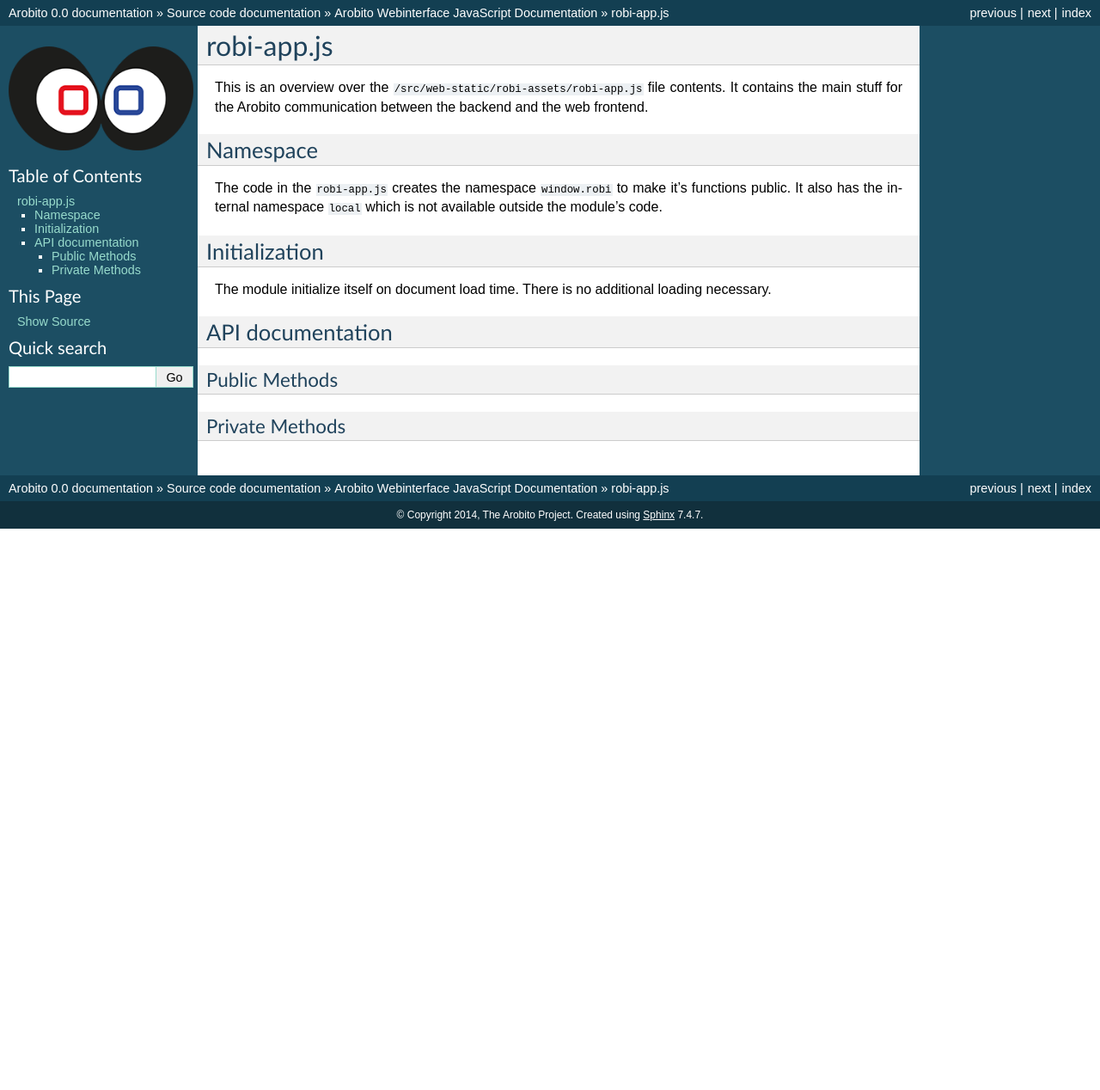
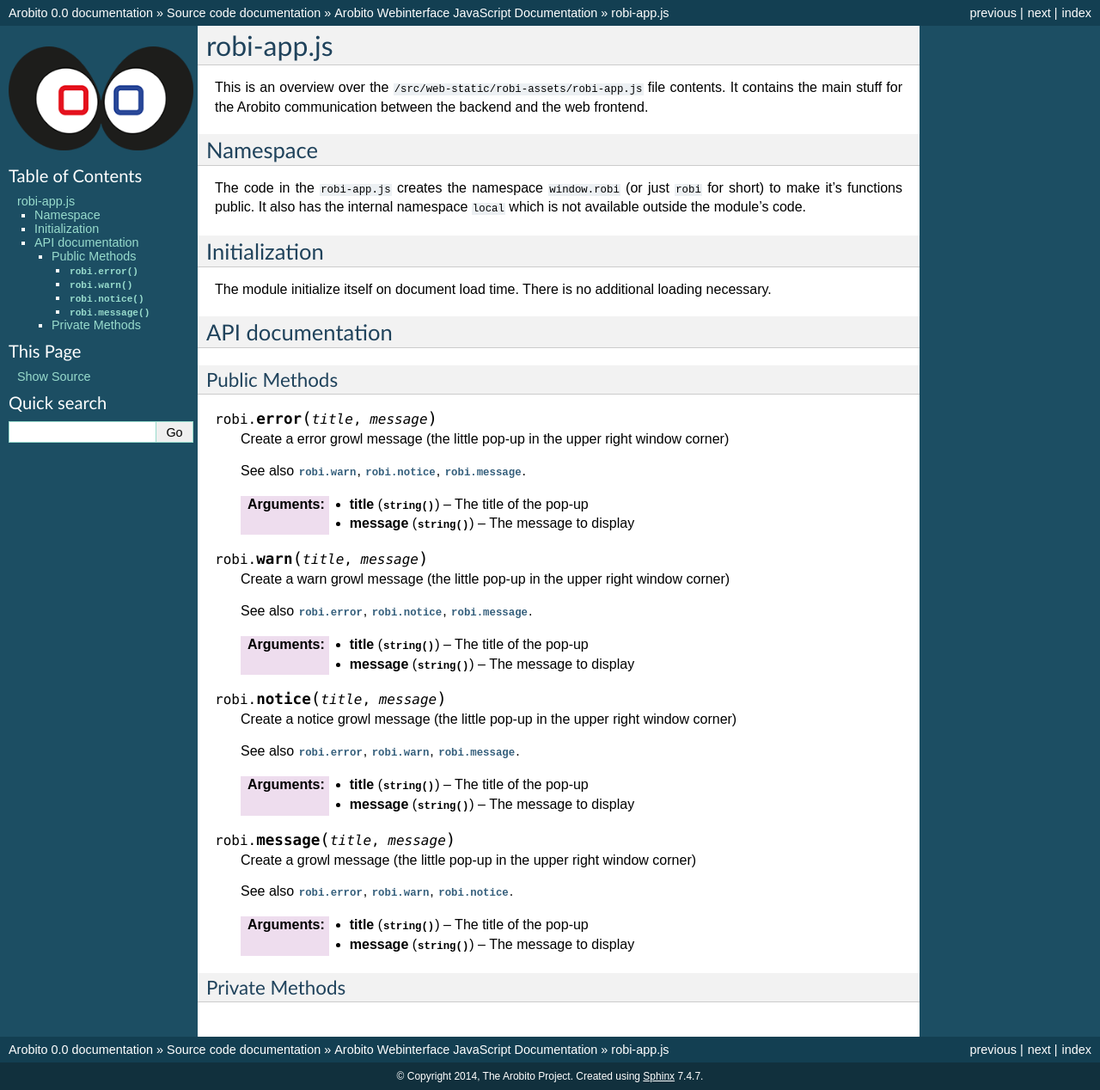
Before and after one commit to arobito/arobito-docs, a Sphinx documentation site: the page built from source/web-js/robi-app.rst, in a window 1280 px wide. Shown: the whole page at 86% size. Built offline with Sphinx 7.4.7, drawn with Linux system fonts in a browser that asks for light colours; pages that are not in the unit, such as notebooks, are missing from menus; before the commit the page ends 900 px from its top, so only the background shows below that.

Commit message:
Added growl methods

```diff
--- a/source/web-js/robi-app.rst
+++ b/source/web-js/robi-app.rst
@@ -23,8 +23,8 @@ the Arobito communication between the backend and the web frontend.
 Namespace
 ---------
 
-The code in the ``robi-app.js`` creates the namespace ``window.robi`` to make it's functions public. It also has the
-internal namespace ``local`` which is not available outside the module's code.
+The code in the ``robi-app.js`` creates the namespace ``window.robi`` (or just ``robi`` for short) to make it's
+functions public. It also has the internal namespace ``local`` which is not available outside the module's code.
 
 
 Initialization
@@ -40,6 +40,47 @@ API documentation
 Public Methods
 ..............
 
+.. js:function:: robi.error(title, message)
+
+   Create a error growl message (the little pop-up in the upper right window corner)
+
+   See also :js:func:`robi.warn <robi.warn>`, :js:func:`robi.notice <robi.notice>`, :js:func:`robi.message
+   <robi.message>`.
+
+   :param string title: The title of the pop-up
+   :param string message: The message to display
+
+.. js:function:: robi.warn(title, message)
+
+   Create a warn growl message (the little pop-up in the upper right window corner)
+
+   See also :js:func:`robi.error <robi.error>`, :js:func:`robi.notice <robi.notice>`, :js:func:`robi.message
+   <robi.message>`.
+
+   :param string title: The title of the pop-up
+   :param string message: The message to display
+
+.. js:function:: robi.notice(title, message)
+
+   Create a notice growl message (the little pop-up in the upper right window corner)
+
+   See also :js:func:`robi.error <robi.error>`, :js:func:`robi.warn <robi.warn>`, :js:func:`robi.message
+   <robi.message>`.
+
+   :param string title: The title of the pop-up
+   :param string message: The message to display
+
+.. js:function:: robi.message(title, message)
+
+   Create a growl message (the little pop-up in the upper right window corner)
+
+   See also :js:func:`robi.error <robi.error>`, :js:func:`robi.warn <robi.warn>`, :js:func:`robi.notice
+   <robi.notice>`.
+
+   :param string title: The title of the pop-up
+   :param string message: The message to display
+
+
 
 Private Methods
 ...............
```
